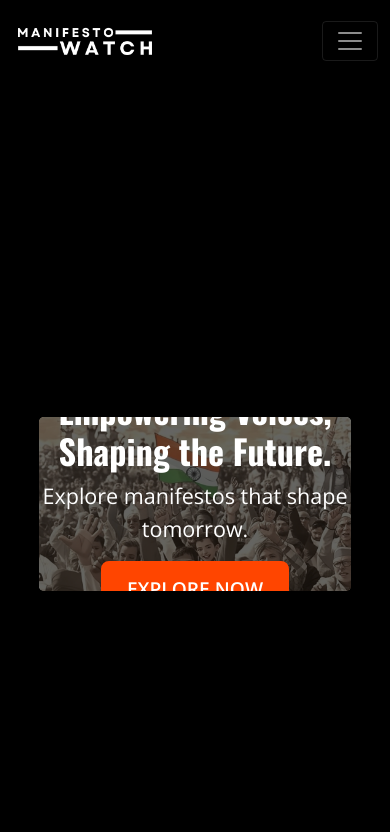
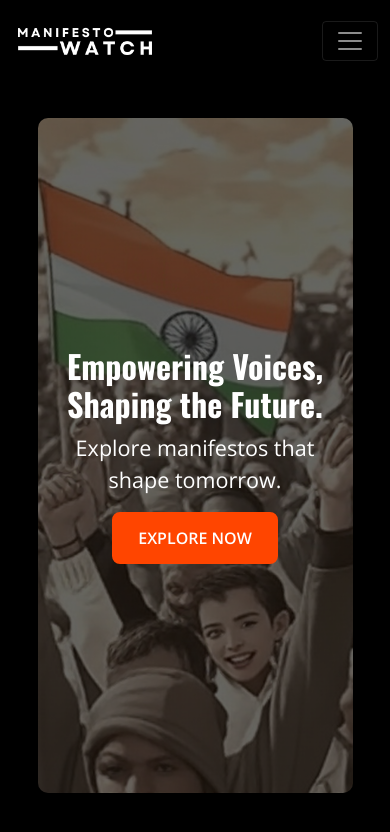
Before and after one commit to manifestowatchindia/manifesto-watch, a React (Create React App) app: page / in a window 390 px wide. Shown: the top 832 px of the page. Built offline with nearby package versions, Linux system fonts and the light colour scheme.

Commit message:
updating the homepage image_2 for mobile

```diff
--- a/src/App.css
+++ b/src/App.css
@@ -19,34 +19,103 @@ body {
   font-family: 'Open Sans', sans-serif;
 }
 
-/* Headings use a bold, modern font */
 h1, h2, h3, h4, h5, h6 {
   font-family: 'Oswald', sans-serif;
 }
 
+.navbar {
+  margin-bottom: 1rem;
+}
+
+.navbar-dark .navbar-nav .nav-link {
+  transition: color 0.3s ease;
+}
+
+.navbar-dark .navbar-nav .nav-link:hover {
+  color: var(--accent-color);
+}
+
+.main-color {
+  background-color: var(--primary-color);
+}
+
+.dark-overlay {
+  background-color: var(--dark-overlay);
+  position: absolute;
+  top: 0;
+  left: 0;
+  width: 100%;
+  height: 100%;
+}
+
+/* Responsive adjustments */
+@media (max-width: 768px) {
+  .homepage-carousel-title {
+    font-size: 1.5rem;
+  }
+}
+
+/* Footer styles */
+.footer {
+  background-color: var(--primary-color);
+  color: var(--text-color);
+  padding: 15px 0;
+  text-align: center;
+}
+
+.footer-links {
+  display: flex;
+  justify-content: center;
+  gap: 15px;
+  list-style: none;
+}
+
+.footer-link {
+  color: var(--text-color);
+  text-decoration: none;
+  transition: color 0.3s ease;
+}
+
+.footer-link:hover {
+  color: var(--accent-color);
+}
+
+.footer-social-media a {
+  color: var(--text-color);
+  font-size: 1.5rem;
+  transition: color 0.3s ease;
+}
+
+.footer-social-media a:hover {
+  color: var(--accent-color);
+}
+
 /* Spotlight Section */
 .spotlight {
+  display: flex;
   flex-direction: column;
-  height: 100vh;
-  margin-bottom: 0;
-  padding-bottom: 0;
+  align-items: center;
+  justify-content: center;
+  text-align: center;
+  padding: 20px;
 }
 
+/* Wrapper to manage image & overlay */
 .image-section-wrapper {
   position: relative;
-  width: 80%;
-  margin: auto;
-  border-radius: 5px;
-  box-shadow: 0 4px 10px rgba(0, 0, 0, 0.5);
-  overflow: hidden;
+  width: 90%; /* Make it more responsive */
+  max-width: 600px; /* Keep max size for larger screens */
 }
 
+/* Image */
 .image-section {
   width: 100%;
-  height: auto;
-  display: block;
+  height: auto; /* Maintain aspect ratio */
+  border-radius: 10px;
+  box-shadow: 0 4px 10px rgba(0, 0, 0, 0.5);
 }
 
+/* Overlay */
 .overlay {
   position: absolute;
   top: 0;
@@ -57,12 +126,25 @@ h1, h2, h3, h4, h5, h6 {
   display: flex;
   justify-content: center;
   align-items: center;
+  padding: 15px;
 }
 
-.overlay .text-center {
-  z-index: 1;
+/* Text */
+.text-center {
+  font-size: 1.2rem;
+  width: 90%;
 }
 
+/* Headline */
+.display-4 {
+  font-size: 2rem;
+}
+
+.fs-4 {
+  font-size: 1rem;
+}
+
+/* Button */
 .btn-primary {
   background-color: var(--accent-color);
   color: var(--text-color);
@@ -80,3 +162,29 @@ h1, h2, h3, h4, h5, h6 {
   color: var(--accent-color);
   border: 2px solid var(--accent-color);
 }
+
+/* Mobile Adjustments */
+@media (max-width: 768px) {
+  .image-section-wrapper img {
+    width: 100%;
+    height: 80vh; /* Taller look on mobile */
+    object-fit: cover; /* Ensures the image fills the space well */
+  }
+
+  .overlay {
+    display: flex;
+    justify-content: center;
+    align-items: center;
+    padding: 15px;
+    text-align: center;
+  }
+
+  .fs-4 {
+    font-size: 1rem; /* Slightly larger for better readability */
+  }
+
+  .btn-primary {
+    font-size: 1rem;
+    padding: 12px 24px; /* Balanced spacing */
+  }
+}
```
